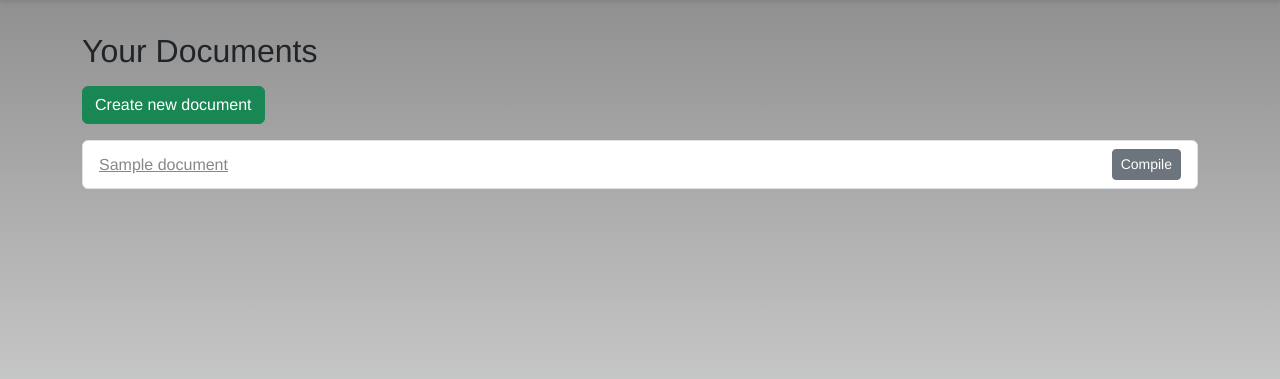
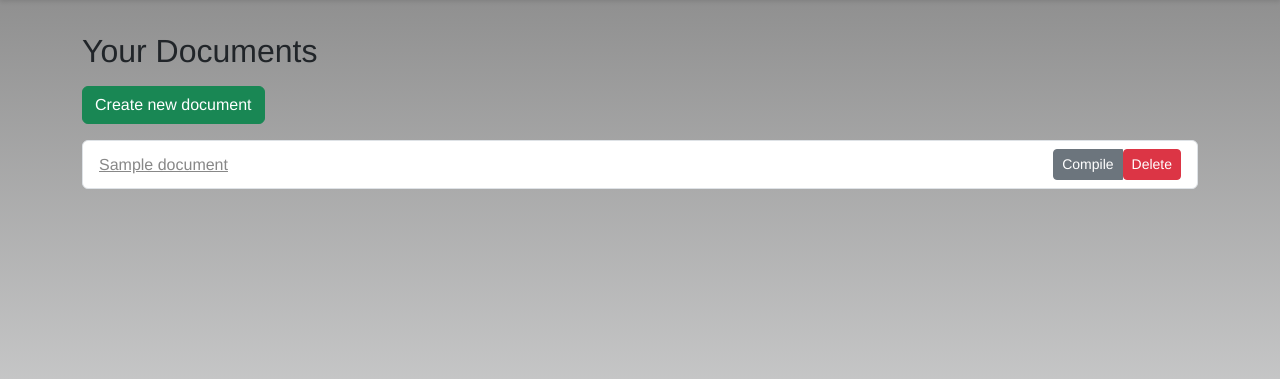
Before and after one commit to aboldguess/ExtraFabulousReports, a Flask app: page /documents in a window 1280 px wide. Shown: the part 56-435 px from the top of the page. Run offline with Flask 3, Linux system fonts and the light colour scheme; a user stored in the database is signed in; tables that the repository leaves empty hold one stand-in row (values such as "Sample post").

Commit message:
Add document deletion feature

```diff
--- a/app.py
+++ b/app.py
@@ -234,6 +234,24 @@ def compile_document(doc_id):
     return send_file(pdf_path, as_attachment=True)
 
 # ----------------------------------------------------------------------------
+# Document deletion route
+# ----------------------------------------------------------------------------
+
+@app.route('/documents/<int:doc_id>/delete', methods=['POST'])
+@login_required
+def delete_document(doc_id: int):
+    """Remove a document owned by the current user."""
+    # Look up the document and ensure the requester owns it; otherwise abort
+    doc = Document.query.get_or_404(doc_id)
+    if doc.author != current_user:
+        abort(403)
+    # Delete the document and persist the change
+    db.session.delete(doc)
+    db.session.commit()
+    flash('Document deleted')
+    return redirect(url_for('list_documents'))
+
+# ----------------------------------------------------------------------------
 # Image upload route
 # ----------------------------------------------------------------------------
 
--- a/templates/document_list.html
+++ b/templates/document_list.html
@@ -7,7 +7,14 @@
     {% for doc in documents %}
     <li class="list-group-item">
         <span><a href="{{ url_for('edit_document', doc_id=doc.id) }}">{{ doc.title }}</a></span>
-        <a class="btn btn-sm btn-secondary" href="{{ url_for('compile_document', doc_id=doc.id) }}">Compile</a>
+        <div class="btn-group">
+            {# Trigger LaTeX compilation for the document #}
+            <a class="btn btn-sm btn-secondary" href="{{ url_for('compile_document', doc_id=doc.id) }}">Compile</a>
+            {# Use a small POST form so users can delete documents from the list #}
+            <form method="post" action="{{ url_for('delete_document', doc_id=doc.id) }}" class="d-inline">
+                <button class="btn btn-sm btn-danger" type="submit">Delete</button>
+            </form>
+        </div>
     </li>
     {% else %}
     <li class="list-group-item">No documents yet.</li>
```
Also changed, not shown: tests/test_app.py (+34 -1 lines).
